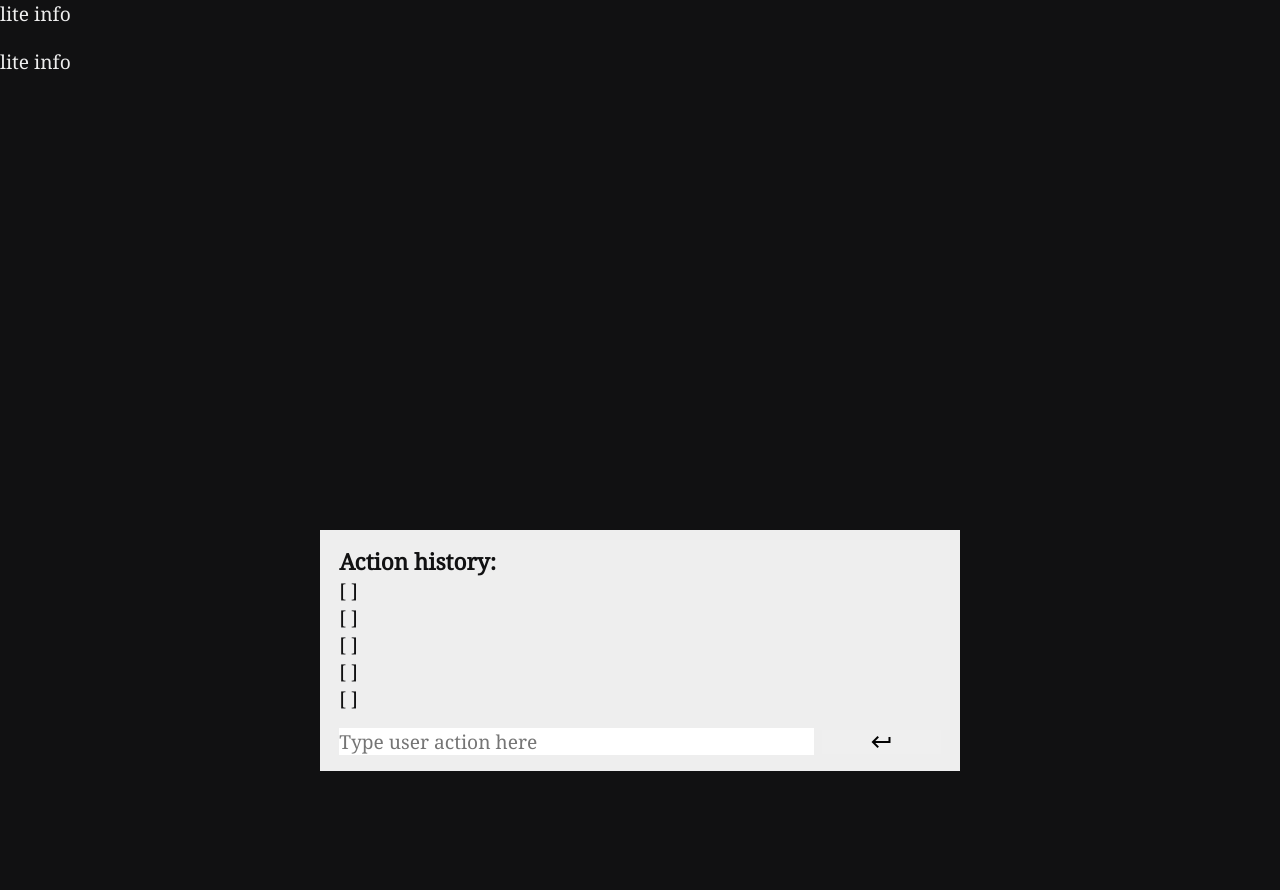
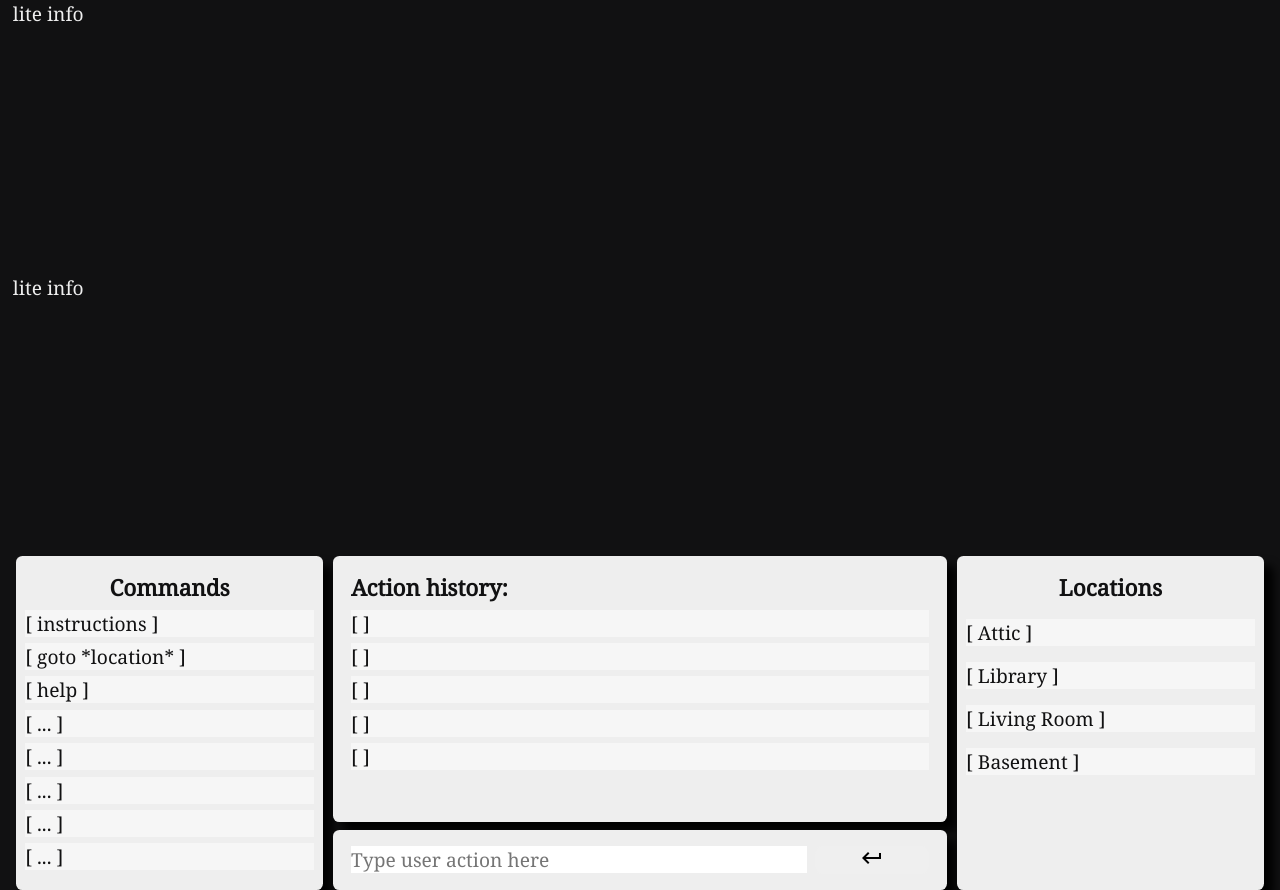
Before and after one commit to ChristianAgren/textbased-interactive-experience, a plain HTML site: page index.html in a window 1280 px wide. Before the commit the page ends 800 px from the top, so only its background shows below. Drawn offline with Linux system fonts and the light colour scheme.

Commit message:
Updated grid-items and added commands

```diff
--- a/index.html
+++ b/index.html
@@ -20,7 +20,7 @@
                 lite info
             </p>
         </div>
-        <div class="action flex-column-center">
+        <div class="action grid-item flex-column-center">
             <div class="flex-column-center">
                 <div>
                     <h3>Action history:</h3>
@@ -32,9 +32,41 @@
                         <li></li>
                     </ul>
                 </div>
-                <div class="user-input flex-row-center">
-                    <input type="text" name="actions" size="60" placeholder="Type user action here">
-                    <button class="enter-actions flex-column-center" type="button"><i class="material-icons">keyboard_return</i></button>
+            </div>
+        </div>
+        <div class="user-input grid-item flex-row-center">
+            <div class="flex-row-center">
+                <input type="text" name="actions" size="60" placeholder="Type user action here">
+                <button class="enter-actions flex-column-center" type="button"><i class="material-icons">keyboard_return</i></button>
+            </div>
+        </div>
+        <div class="commands grid-item flex-column-center">
+            <div class="flex-column-center">
+                <h3>Commands</h3>
+                <div>
+                    <ul>
+                        <li>instructions</li>
+                        <li>goto *location*</li>
+                        <li>help</li>
+                        <li>...</li>
+                        <li>...</li>
+                        <li>...</li>
+                        <li>...</li>
+                        <li>...</li>
+                    </ul>
+                </div>
+            </div>
+        </div>
+        <div class="locations grid-item flex-column-center">
+            <div class="flex-column-center">
+                <h3>Locations</h3>
+                <div>
+                    <ul>
+                        <li class="attic">Attic</li>
+                        <li class="library">Library</li>
+                        <li class="livingroom">Living Room</li>
+                        <li class="basement">Basement</li>
+                    </ul>
                 </div>
             </div>
         </div>
--- a/style.css
+++ b/style.css
@@ -14,15 +14,20 @@ body {
     font-size: 1.2rem;
     background-color: var(--primary-color);
     color: var(--secondary-color);
+
+    display: flex;
+    justify-content: center;
 }
 
 ul {
     list-style-type: none;
-    margin: 0 0 1rem 0;
+    margin: 0 0 .2rem 0;
 }
 
 ul li {
-    width: 100%;
+    margin-top: .4rem;
+
+    background-color: rgba(255, 255, 255, 0.5);
 }
 
 ul li::before {
@@ -36,7 +41,6 @@ button, input {
     font-family: inherit;
     font-size: 100%;
 
-    max-width: 40rem;
     min-width: 1rem;
     border: none;
 }
@@ -47,7 +51,10 @@ input {
 
 button {
     margin: 0rem 0 0 .5rem;
+
     width: 20%;
+    height: 1.7rem;
+    border-radius: .5rem;
 }
 
 .flex-column-center {
@@ -65,16 +72,36 @@ button {
 
 .grid-container {
 
-    width: 100%;
+    width: 98%;
 
     display: grid;
     grid-template-columns: 1fr 1fr 1fr 1fr;
-    grid-template-rows: .2fr 1fr 1fr 1fr;
+    grid-template-rows: 1fr 1fr 1fr .2fr;
     grid-template-areas:
     "header header header header"
     "main main main main"
-    "main main main main"
-    ". action action ."
+    "commands action action locations"
+    "commands input input locations"
+}
+
+.grid-item {
+    justify-self: center;
+    margin: .5rem 1rem 0 1rem;
+
+    width: 98%;
+    border-radius: .4rem;
+    box-shadow: .6rem .6rem .6rem black;
+    background-color: var(--secondary-color);
+    color: var(--primary-color)
+}
+
+.grid-item > div {
+    margin: 1rem 0 1rem 0;
+    width: 94%;
+}
+
+.grid-item div > div {
+    width: 100%;
 }
 
 .header {
@@ -87,17 +114,24 @@ button {
 
 .action {
     grid-area: action;
-
-    width: 100%;
-    background-color: var(--secondary-color);
-    color: var(--primary-color);
+    z-index: 1;
 }
 
-.action > div {
-    margin: 1rem 0 1rem 0;
-    width: 94%;
+.user-input {
+    grid-area: input;
+    z-index: 1;
 }
 
-.action div > div {
-    width: 100%;
+.commands {
+    grid-area: commands;
 }
+
+.locations {
+    grid-area: locations;
+    z-index: 2;
+    position: relative;
+}
+
+.locations ul li {
+    margin-top: 1rem;
+}
```
